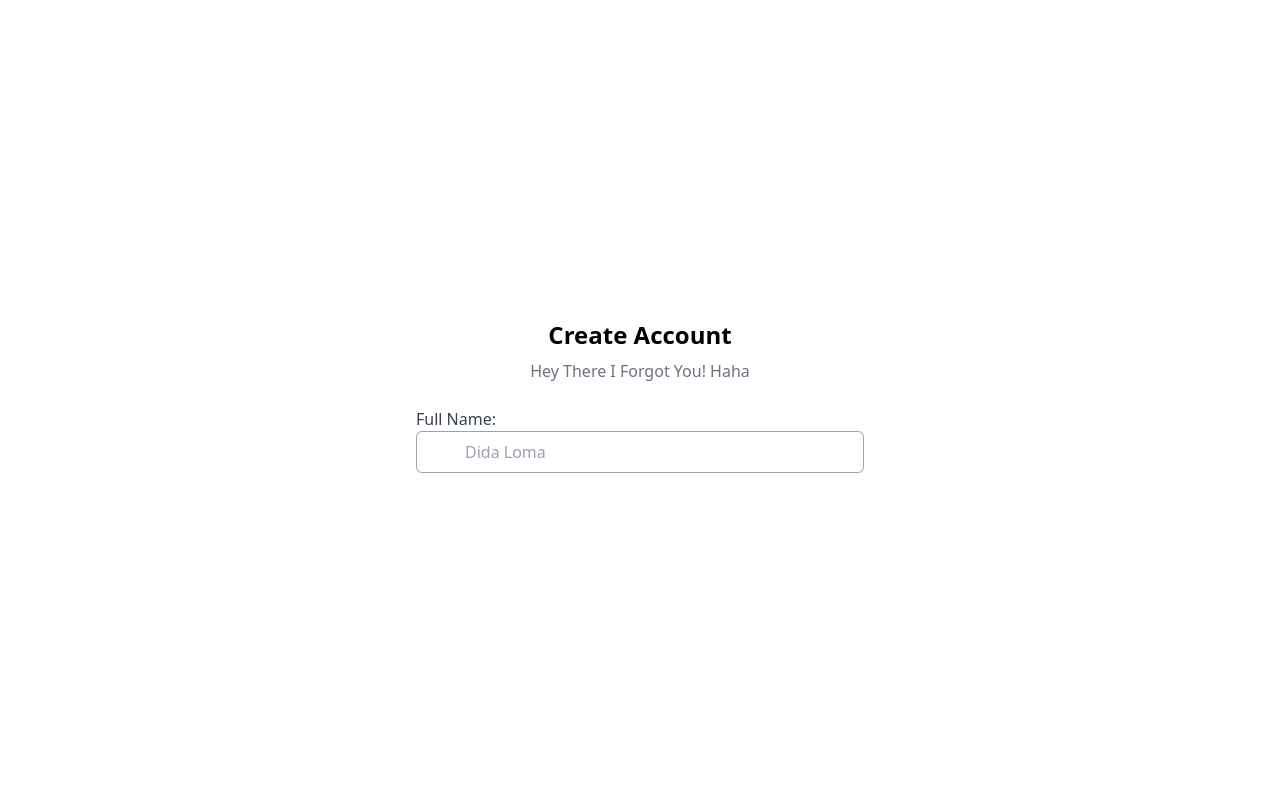
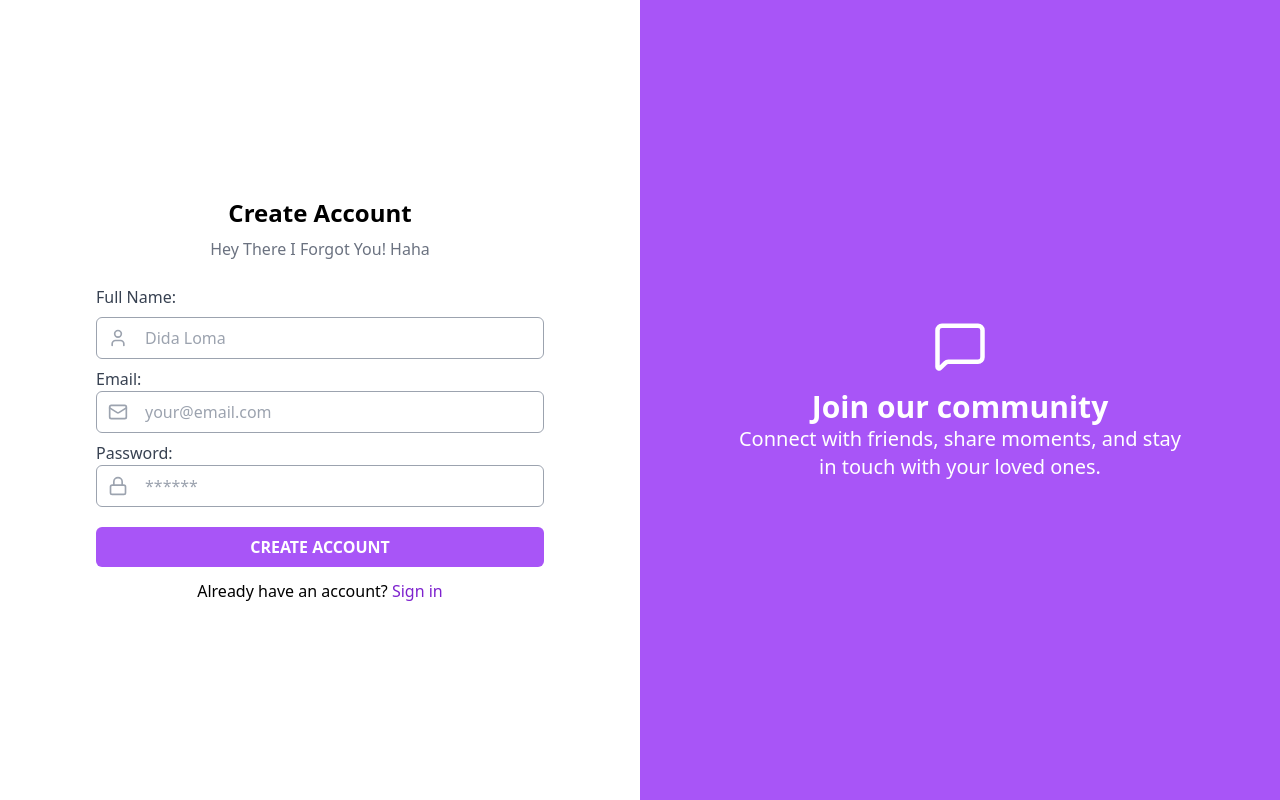
Before and after one commit to OLIVER-LOMANAT/signup-page, a React (Create React App) app: page / in a window 1280 px wide. Built offline with nearby package versions, Linux system fonts and the light colour scheme.

Commit message:
Finished styling up the signup page

```diff
--- a/src/pages/SignupPage.js
+++ b/src/pages/SignupPage.js
@@ -1,3 +1,4 @@
+import { User, Lock, Mail, MessageSquare } from 'lucide-react';
 import React from 'react'
 
 function SignupPage() {
@@ -11,12 +12,38 @@ function SignupPage() {
                 </div>
                 <form>
                     <div className='mb-2'>
-                        <label className='block text-gray-700'>Full Name:</label>
-                        <div>
+                        <label className='block text-gray-700 mb-2'>Full Name:</label>
+                        <div className='relative'>
+                            <User className='absolute left-3 top-1/2 transform -translate-y-1/2 text-gray-400'size={20}/>
                             <input type='text' className='w-full pl-12 px-3 py-2 border border-gray-400 rounded-md' placeholder='Dida Loma' required/>
                         </div>
                     </div>
+                    <div className='mb-2'>
+                        <label className='block text-gray-700 mt-2'>Email: </label>
+                        <div className='relative'>
+                            <Mail className='absolute left-3 top-1/2 transform -translate-y-1/2 text-gray-400' size={20}/>
+                            <input type='email' className='w-full pl-12 px-3 py-2 border border-gray-400 rounded-md' placeholder='your@email.com' required/>
+                        </div>
+                    </div>
+                    <div className='mb-2'>
+                        <label className='block text-gray-700 mt-2'>Password: </label>
+                        <div className='relative'>
+                            <Lock className='absolute left-3 top-1/2 transform -translate-y-1/2 text-gray-400' size={20}/>
+                            <input type='password' className='w-full pl-12 px-3 py-2 border border-gray-400 rounded-md' placeholder='******' required/>
+                        </div>
+                    </div>
+                    <div className='text-center'>
+                        <button className='w-full text-white font-bold px-3 py-2 mt-3 mb-3 bg-purple-500 rounded-md hover:bg-purple-300 hover:text-black transition duration-200'>CREATE ACCOUNT</button>
+                        <p className=''>Already have an account? <a className='text-purple-700 hover:underline'>Sign in</a></p>
+                    </div>
                 </form>
+            </div>
+        </div>
+        <div className='flex-1 bg-purple-500 text-white flex justify-center items-center'>
+            <div className='text-center max-w-md'>
+                    <MessageSquare className='mx-auto mb-4' size={54}/>
+                    <h1 className='text-3xl font-bold mb4'>Join our community</h1>
+                    <p className='text-xl'>Connect with friends, share moments, and stay in touch with your loved ones.</p>
             </div>
         </div>
     </div>
```
